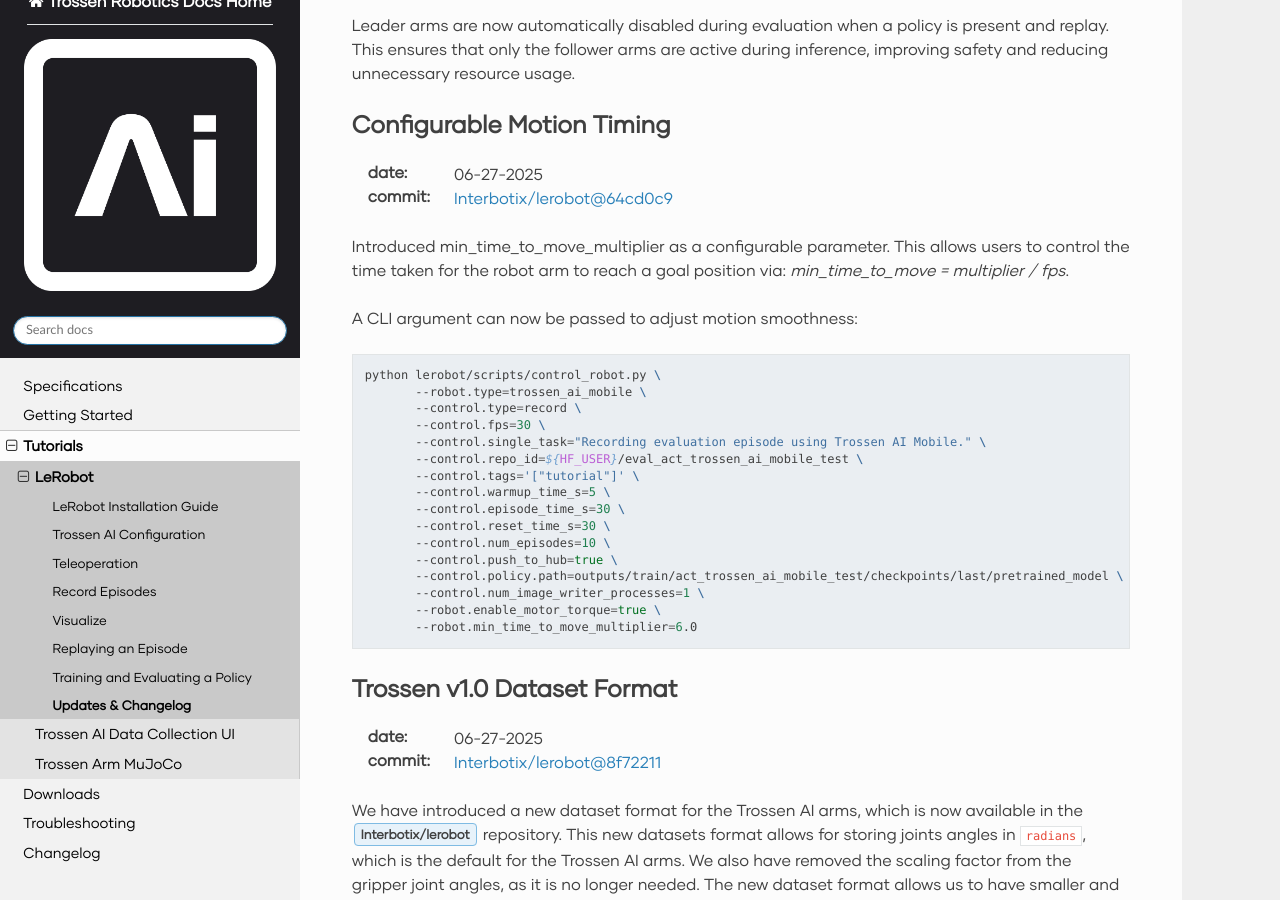
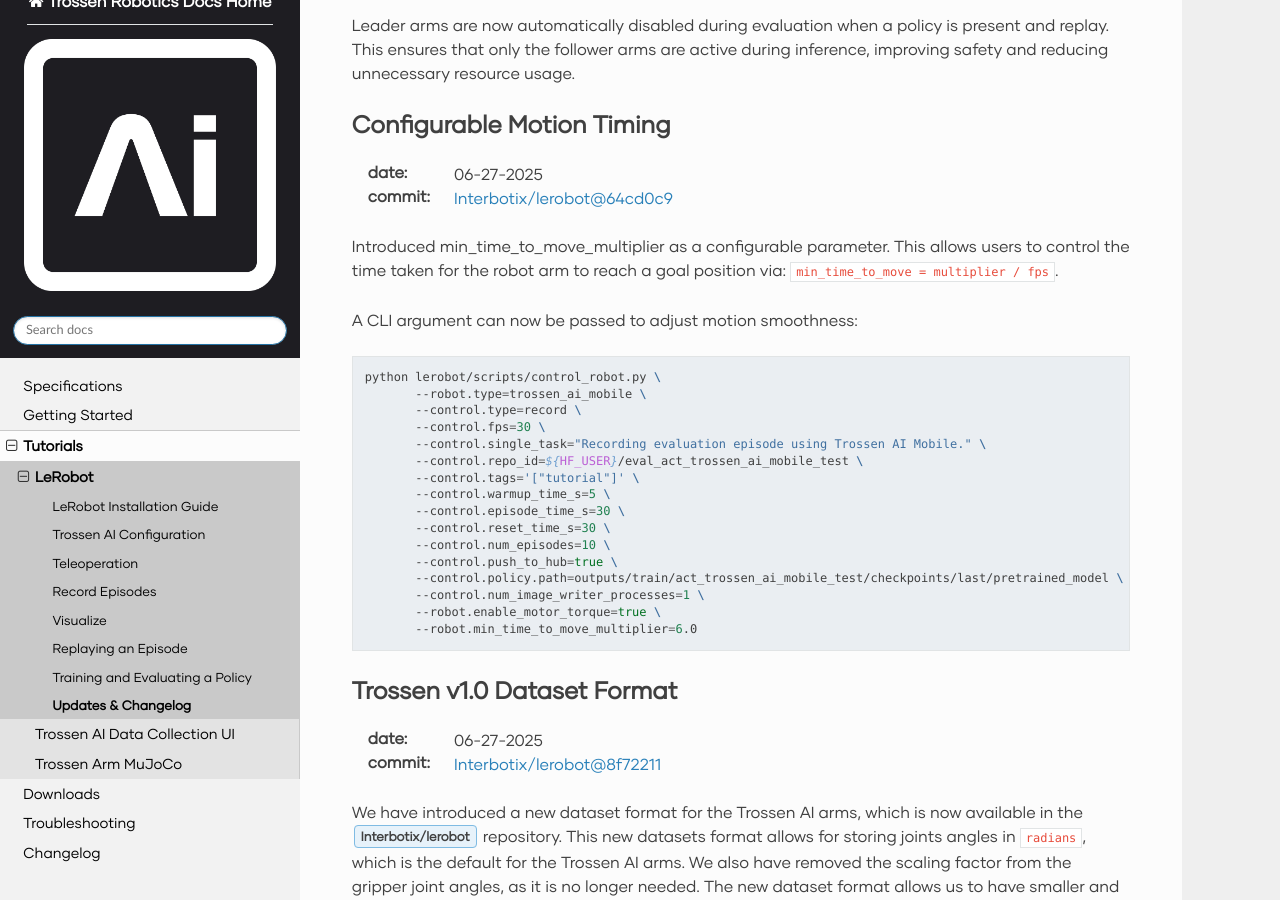
Before and after one commit to TrossenRobotics/trossen_arm, a Sphinx documentation site: the page built from docs/tutorials/lerobot/changelog.rst, in a window 1280 px wide and 900 px high, scrolled down 341 px. Built offline with Sphinx 7.4.7 and the Read the Docs theme 3.1.0, drawn with Linux system fonts in a browser that asks for light colours; some web fonts are replaced; pages that are not in the unit, such as notebooks, are missing from menus.

Commit message:
syntax fix

```diff
--- a/docs/tutorials/lerobot/changelog.rst
+++ b/docs/tutorials/lerobot/changelog.rst
@@ -23,7 +23,7 @@ Configurable Motion Timing
 
 Introduced min_time_to_move_multiplier as a configurable parameter.
 This allows users to control the time taken for the robot arm to reach a goal position via:
-`min_time_to_move = multiplier / fps`.
+``min_time_to_move = multiplier / fps``.
 
 A CLI argument can now be passed to adjust motion smoothness:
 
```
